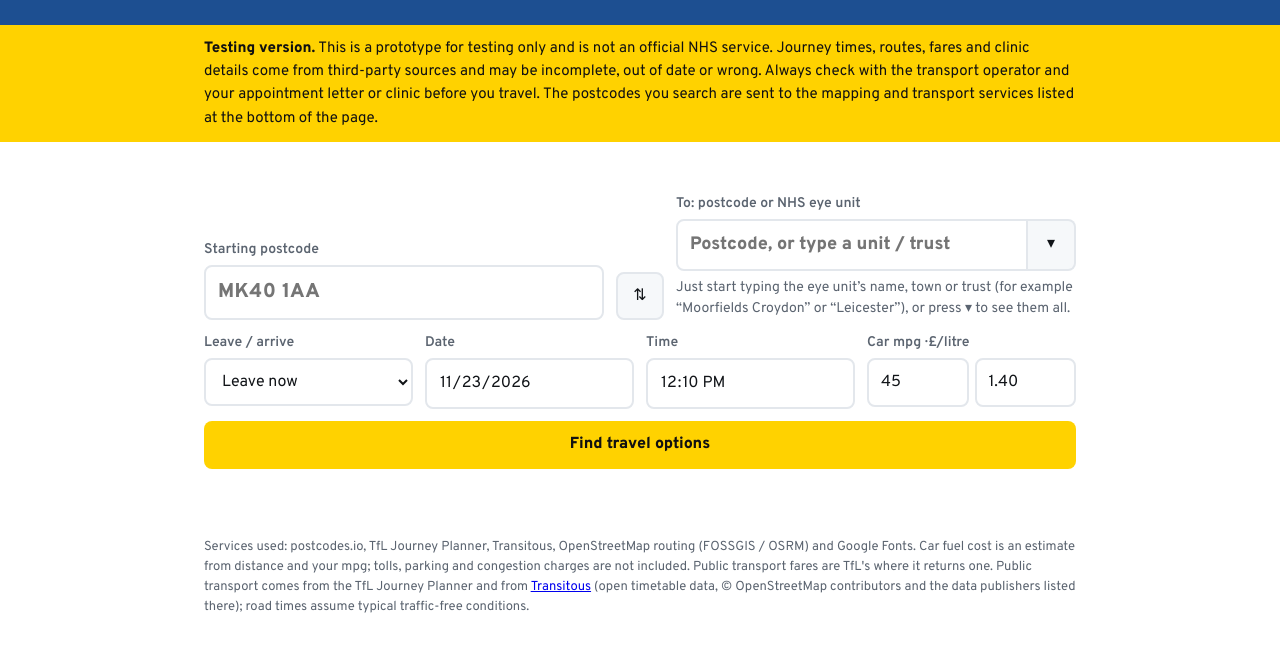
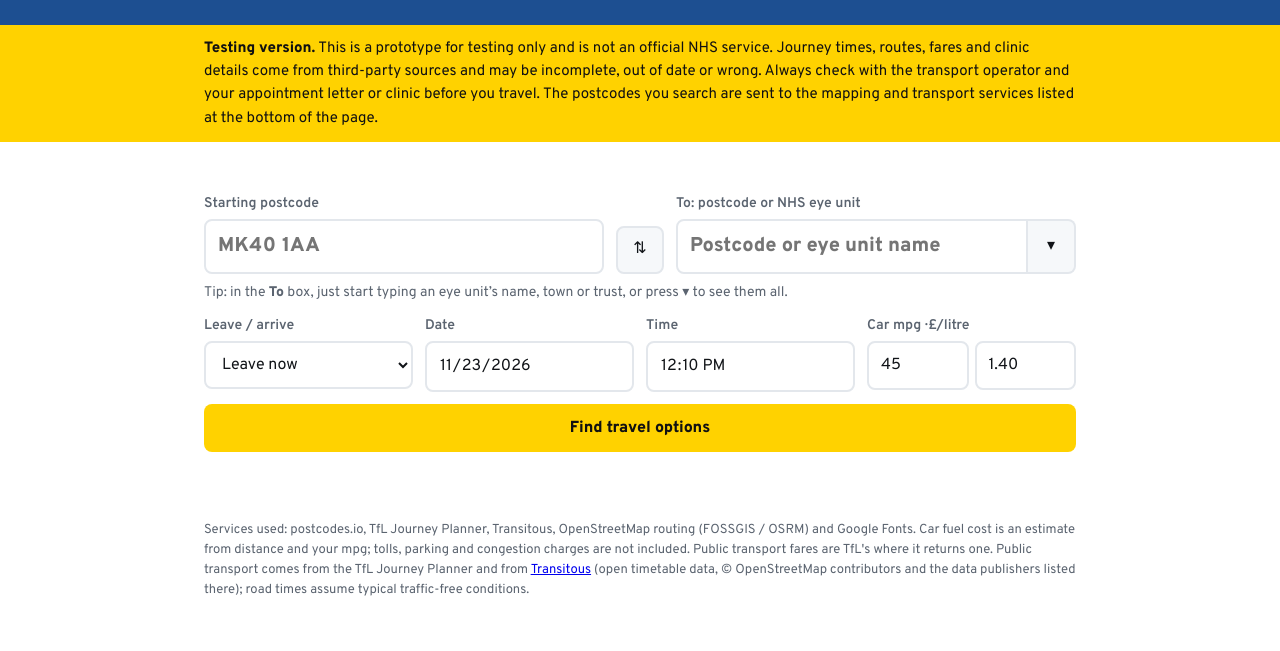
Before and after one commit to pbmthomas/travellingtoclinic, a plain HTML site: page index.html in a window 1280 px wide. Shown: the part 137-788 px from the top of the page. Drawn offline with Linux system fonts and the light colour scheme.

Commit message:
Add files via upload

```diff
--- a/index.html
+++ b/index.html
@@ -18,7 +18,7 @@
 *{box-sizing:border-box;min-width:0}
 body{margin:0;background:var(--bg);color:var(--ink);font:16px/1.55 Overpass,system-ui,sans-serif;overflow-x:clip}
 .band{padding:clamp(24px,4vw,56px) max(5vw,16px);max-width:1000px;margin:0 auto}
-header{background:var(--blue);color:#fff}
+header{background:#1d4f91;color:#fff}
 header .band{padding-block:28px}
 h1{font-size:clamp(30px,5vw,46px);line-height:1.05;margin:0;font-weight:800;text-wrap:balance}
 h1 span{background:var(--yel);color:#111;padding:0 .2em;border-radius:4px}
@@ -31,7 +31,8 @@ input,select,button{font:inherit;font-size:16px;min-height:48px;border-radius:8p
 input,select{width:100%;padding:10px 12px;border:2px solid var(--line);background:var(--bg);color:var(--ink)}
 input.pc{text-transform:uppercase;font-weight:800;font-size:20px;letter-spacing:.02em}
 input:focus,select:focus,button:focus-visible{outline:3px solid var(--yel);outline-offset:1px;border-color:var(--blue)}
-#to{font-weight:800;font-size:18px}
+#to{font-weight:800;font-size:20px}
+.cw input,.cw .tg{min-height:52px}input.pc{min-height:52px}
 .combo{position:relative}.cw{display:flex}.cw input{border-radius:8px 0 0 8px}
 .tg{width:48px;flex:none;border:2px solid var(--line);border-left:0;border-radius:0 8px 8px 0;background:var(--card);color:var(--ink);cursor:pointer}
 #tolist{position:absolute;z-index:10;left:0;right:0;top:100%;margin-top:4px;max-height:min(60vh,440px);overflow:auto;background:var(--bg);border:2px solid var(--line);border-radius:8px;box-shadow:0 10px 28px rgba(0,0,0,.2)}
@@ -39,7 +40,7 @@ input:focus,select:focus,button:focus-visible{outline:3px solid var(--yel);outli
 .op{padding:8px 12px;cursor:pointer;border-bottom:1px solid var(--line);min-height:44px}
 .op b{display:block;font-weight:600;line-height:1.3}.op span{font-size:13px;color:var(--mut)}
 .op[aria-selected=true],.op:hover{background:var(--card);box-shadow:inset 4px 0 0 var(--yel)}
-.hint{margin:6px 0 0;font-size:14px;color:var(--mut)}
+.hint{grid-column:1/-1;margin:-4px 0 0;font-size:14px;color:var(--mut)}
 .none{padding:12px;color:var(--mut);font-size:15px}
 .swap{background:var(--card);border:2px solid var(--line);color:var(--ink);width:48px;cursor:pointer}
 .go{background:var(--yel);color:#111;border:0;font-weight:800;padding:0 28px;cursor:pointer;margin-top:12px;width:100%}
@@ -105,10 +106,10 @@ ol.legs .tm{font-weight:800;white-space:nowrap}
   <div><label for="from">Starting postcode</label><input id="from" class="pc" placeholder="MK40 1AA" required></div>
   <button type="button" class="swap" id="swap" aria-label="Swap start and end">⇅</button>
   <div class="combo"><label for="to">To: postcode or NHS eye unit</label>
-    <div class="cw"><input id="to" placeholder="Postcode, or type a unit / trust" required role="combobox" aria-expanded="false" aria-controls="tolist" aria-autocomplete="list" aria-describedby="tohint"><button type="button" class="tg" id="toggle" aria-label="Show all NHS eye units" tabindex="-1">▾</button></div>
+    <div class="cw"><input id="to" placeholder="Postcode or eye unit name" required role="combobox" aria-expanded="false" aria-controls="tolist" aria-autocomplete="list" aria-describedby="tohint"><button type="button" class="tg" id="toggle" aria-label="Show all NHS eye units" tabindex="-1">▾</button></div>
     <div id="tolist" role="listbox" aria-label="Destinations" hidden></div>
-    <p class="hint" id="tohint">Just start typing the eye unit’s name, town or trust (for example “Moorfields Croydon” or “Leicester”), or press ▾ to see them all.</p>
   </div>
+  <p class="hint" id="tohint">Tip: in the <b>To</b> box, just start typing an eye unit’s name, town or trust, or press ▾ to see them all.</p>
 </form>
 <div class="row2">
   <div><label for="when">Leave / arrive</label><select id="when"><option value="now">Leave now</option><option value="Departing">Depart at</option><option value="Arriving">Arrive by</option></select></div>
@@ -143,7 +144,7 @@ let picked = null, items = [], active = -1, pcReq = 0, pcTimer;
 try {
   const s = JSON.parse(localStorage.getItem('pcj') || '{}');
   for (const k of ['from','to','mpg','ppl']) if (s[k]) $(k).value = s[k];
-  if (s.site) picked = SITES.find(x => x[0] === s.site[0] && x[2] === s.site[1]) || null;
+  if (s.site) { picked = SITES.find(x => x[0] === s.site[0] && x[2] === s.site[1]) || null; if (!picked) $('to').value = ''; }
 } catch (e) {}
 const save = () => { try { localStorage.setItem('pcj', JSON.stringify({from:$('from').value,to:$('to').value,mpg:$('mpg').value,ppl:$('ppl').value,site:picked ? [picked[0], picked[2]] : null})); } catch (e) {} };
 
```
